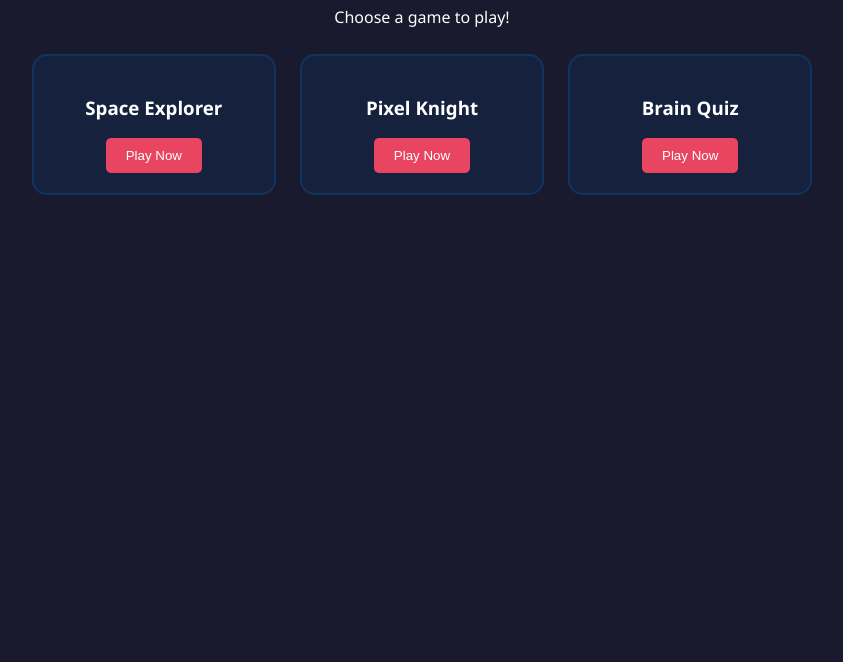
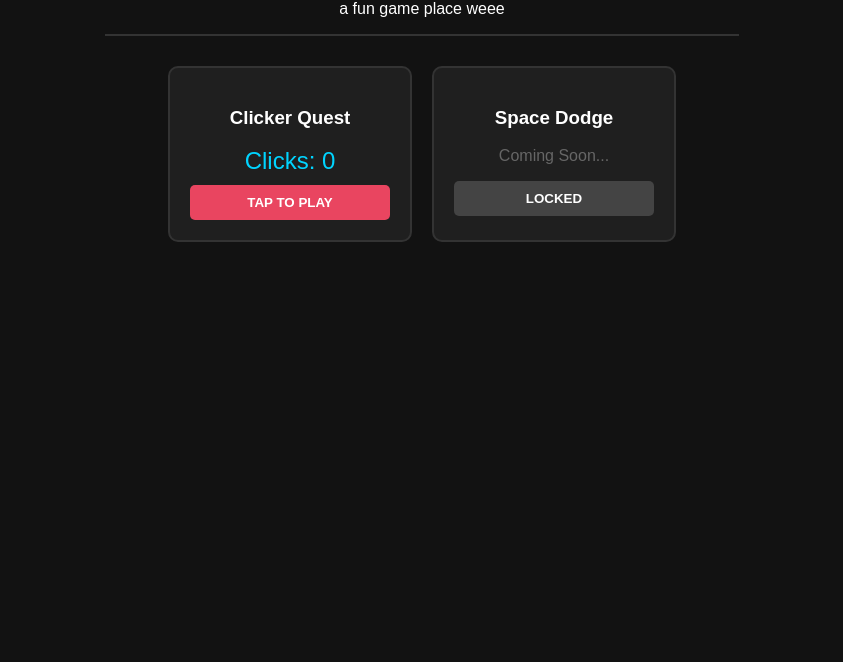
Before and after one commit to garrettcharlie325/CHUCKSUBG123, a plain HTML site: page index.html in a window 1280 px wide. Shown: the part 138-800 px from the top of the page, without its empty margins (218-1061 px from the left). Drawn offline with Linux system fonts and the light colour scheme.

Commit message:
Update index.html

```diff
--- a/index.html
+++ b/index.html
@@ -1,42 +1,47 @@
 <!DOCTYPE html>
-<html lang="en">
+<html>
 <head>
-    <meta charset="UTF-8">
-    <title>My Awesome Game Hub</title>
+    <title>CHUCKSUBG - Game Hub</title>
     <style>
-        body { font-family: 'Segoe UI', sans-serif; background: #1a1a2e; color: white; text-align: center; }
-        .container { padding: 50px; }
-        .game-card {
-            background: #16213e; border: 2px solid #0f3460; border-radius: 15px;
-            padding: 20px; margin: 10px; display: inline-block; width: 200px;
-            transition: transform 0.3s;
-        }
-        .game-card:hover { transform: scale(1.05); border-color: #e94560; }
-        button {
-            background: #e94560; border: none; color: white;
-            padding: 10px 20px; border-radius: 5px; cursor: pointer;
-        }
+        body { font-family: sans-serif; background-color: #121212; color: white; text-align: center; padding-top: 50px; }
+        .game-container { display: flex; justify-content: center; gap: 20px; flex-wrap: wrap; }
+        .game-card { background: #1f1f1f; border: 2px solid #333; padding: 20px; border-radius: 10px; width: 200px; }
+        .btn { background: #e94560; color: white; border: none; padding: 10px 20px; border-radius: 5px; cursor: pointer; font-weight: bold; width: 100%; }
+        .btn:hover { background: #ff5e78; transform: translateY(-2px); }
+        #score-display { font-size: 24px; color: #00d4ff; margin-bottom: 10px; }
     </style>
 </head>
 <body>
-    <div class="container">
-        <h1>My Mini-Game Collection</h1>
-        <p>Choose a game to play!</p>
+    <h1>CHUCKSUBG</h1>
+    <p>a fun game place weee</p>
+    <hr style="width: 50%; border: 0.5px solid #333; margin-bottom: 30px;">
 
+    <div class="game-container">
         <div class="game-card">
-            <h3>Space Explorer</h3>
-            <button onclick="alert('Launching Space Explorer...')">Play Now</button>
+            <h3>Clicker Quest</h3>
+            <div id="score-display">Clicks: 0</div>
+            <button class="btn" onclick="addPoint()">TAP TO PLAY</button>
         </div>
 
         <div class="game-card">
-            <h3>Pixel Knight</h3>
-            <button onclick="alert('Loading Dungeon...')">Play Now</button>
-        </div>
-
-        <div class="game-card">
-            <h3>Brain Quiz</h3>
-            <button onclick="alert('Starting Quiz...')">Play Now</button>
+            <h3>Space Dodge</h3>
+            <p style="color: #666;">Coming Soon...</p>
+            <button class="btn" style="background: #444;">LOCKED</button>
         </div>
     </div>
+
+    <script>
+        // This is the "brain" of your game
+        let score = 0;
+
+        function addPoint() {
+            score = score + 1; // Increase score
+            document.getElementById("score-display").innerHTML = "Clicks: " + score;
+
+            // A little reward message
+            if (score === 10) { alert("Novice Clicker Unlocked!"); }
+            if (score === 50) { alert("Clicking Pro!"); }
+        }
+    </script>
 </body>
 </html>
```
